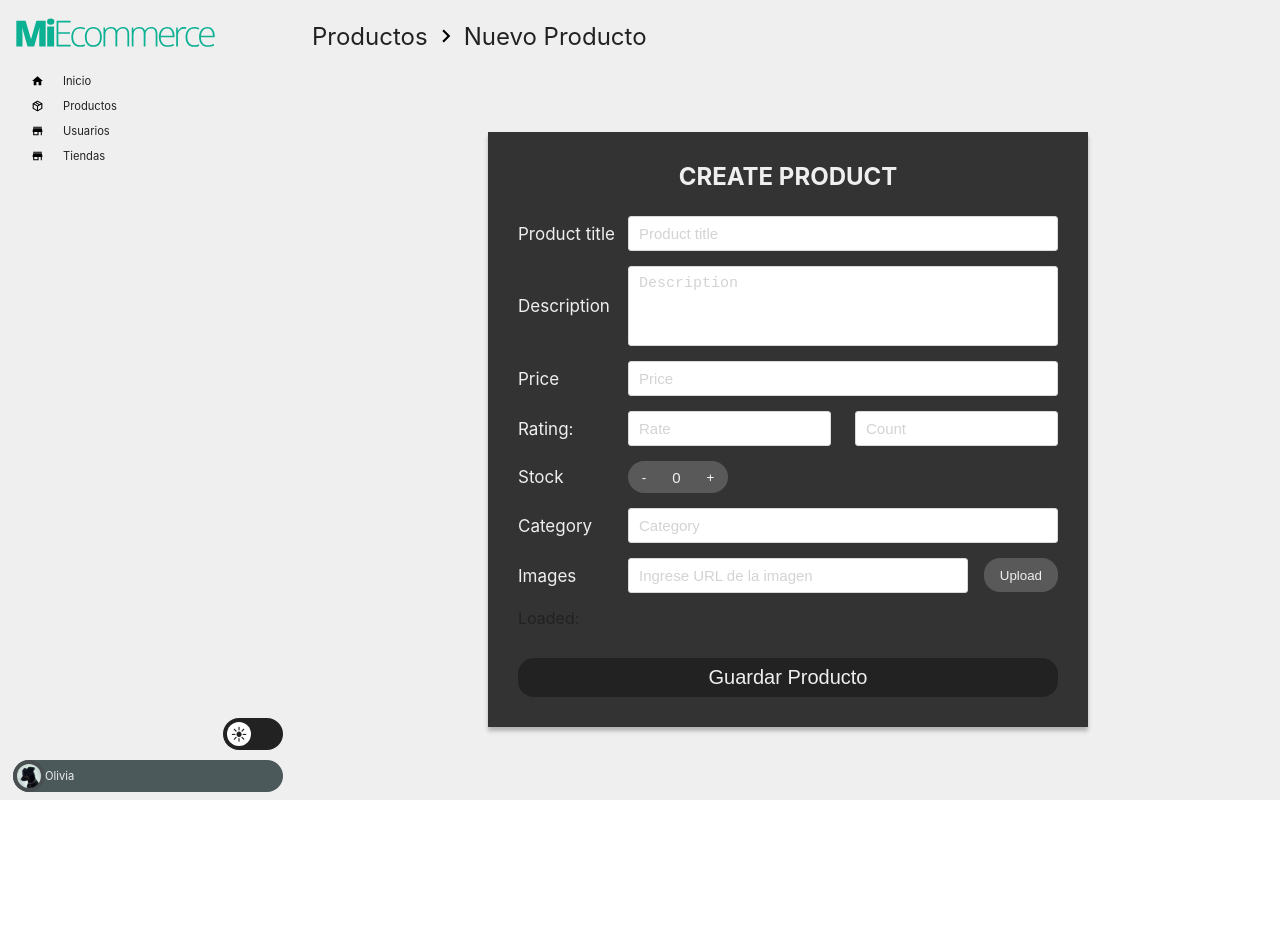
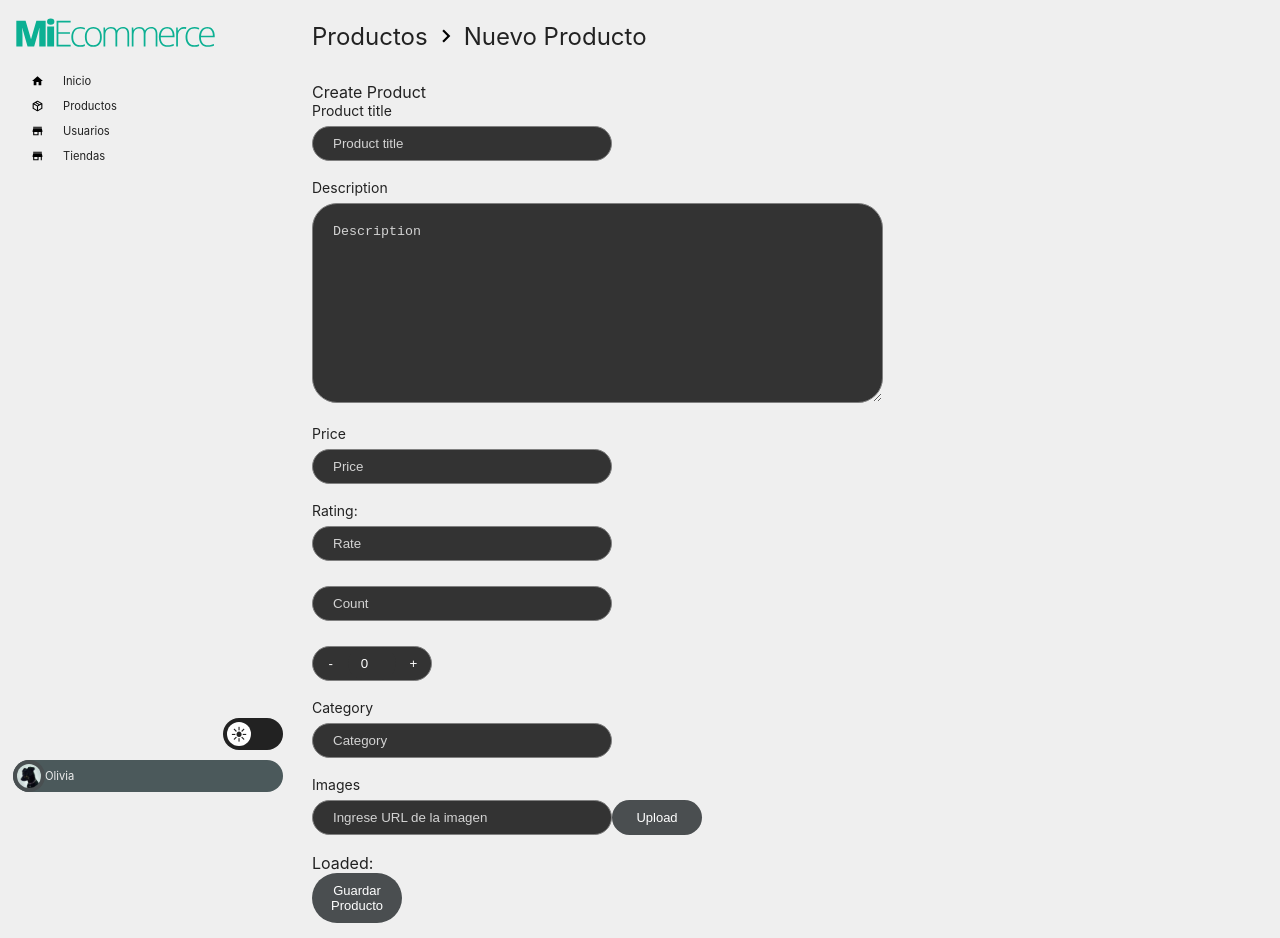
Before and after one commit to facundovacanicencosud/MiEcommerce-Grupo2-Sprint4, a React (Create React App) app: page /products/new in a window 1280 px wide. Before the commit the page ends 800 px from the top, so only its background shows below. Built offline with nearby package versions, Linux system fonts and the light colour scheme.

Commit message:
Agregando estilos a New Product

```diff
--- a/src/pages/Products/ProductView/NewProductView.jsx
+++ b/src/pages/Products/ProductView/NewProductView.jsx
@@ -2,7 +2,8 @@ import React, { useState, useRef } from "react";
 import { useNavigate } from "react-router-dom";
 import useForm from "../../../hooks/useForm";
 import { createProduct } from "../../../utils/apiConfig";
-import style from "../ProductView/newProductView.module.css";
+// import style from "../ProductView/newProductView.module.css";
+import style from "./productView.module.css";
 
 const NewProductView = () => {
   const navigate = useNavigate();
@@ -72,12 +73,12 @@ const NewProductView = () => {
       <div className={style.wrapper}>
         <div className={style.title}>Create Product</div>
         <div className={style.form}>
-          <form onSubmit={handleSubmit}>
+          <form onSubmit={handleSubmit} className={style.productForm}>
             <div className={style.inputfield}>
-              <label htmlFor="productName">Product title</label>
+              <label htmlFor="productName"><p>Product title</p></label>
               <input
                 required
-                className={style.input}
+                className={`${style.productForm__input_name}`}
                 type="text"
                 name="title"
                 placeholder="Product title"
@@ -85,20 +86,21 @@ const NewProductView = () => {
               />
             </div>
             <div className={style.inputfield}>
-              <label htmlFor="description">Description</label>
+              <label htmlFor="description"><p>Description</p></label>
               <textarea
                 className={style.textarea}
                 type="text"
                 name="description"
                 placeholder="Description"
                 onChange={handleChange}
+
               />
             </div>
             <div className={style.inputfield}>
-              <label htmlFor="price">Price</label>
+              <label htmlFor="price"><p>Price</p></label>
               <input
                 required
-                className={`${style.input} asNum`}
+                className={`${style.productForm__input_name} asNum`}
                 type="number"
                 name="price"
                 placeholder="Price"
@@ -108,10 +110,10 @@ const NewProductView = () => {
             </div>
 
             <div className={style.inputfield}>
-              <label htmlFor="rating">Rating:</label>
+              <label htmlFor="rating"><p>Rating:</p></label>
               <div className={style.rating_components}>
                 <input
-                  className={style.input}
+                  className={`${style.productForm__input_name}`}
                   type="number"
                   id="asNum"
                   name="rate"
@@ -123,7 +125,7 @@ const NewProductView = () => {
                 />
 
                 <input
-                  className={style.input}
+                  className={`${style.productForm__input_name}`}
                   type="number"
                   id="asNum"
                   name="count"
@@ -133,8 +135,8 @@ const NewProductView = () => {
                 />
               </div>
             </div>
-            <div className={style.inputfield}>
-              <label htmlFor="stock">Stock</label>
+            {/* <div className={style.inputfield}>
+              <label htmlFor="stock"><p>Stock</p></label>
               <div className={style.stock_wrapper}>
                 <button className={style.btn_stock} onClick={handleSubtractOne}>
                   {" "}
@@ -142,7 +144,7 @@ const NewProductView = () => {
                 </button>
                 <input
                   required
-                  className={`${style.stock_input} asNum`}
+                  className={`${style.stock_input} asNum ${style.productForm__input_name}`}
                   value={stock}
                   type="number"
                   name="stock"
@@ -154,11 +156,28 @@ const NewProductView = () => {
                   +
                 </button>
               </div>
+            </div> */}
+
+            <div className={style.productForm__input_stock}>
+              <button onClick={handleSubtractOne}> - </button>
+              <input
+                  required
+                  className={`falseClass asNum`}
+                  value={stock}
+                  type="number"
+                  name="stock"
+                  placeholder="Stock"
+                  min="0"
+                  onChange={handleChange}
+                />{" "}
+              <button onClick={handleAddOne}> + </button>
             </div>
+
+
             <div className={style.inputfield}>
-              <label htmlFor="rate">Category</label>
+              <label htmlFor="rate"><p>Category</p></label>
               <input
-                className={style.input}
+                className={`${style.productForm__input_name}`}
                 type="text"
                 name="category"
                 placeholder="Category"
@@ -166,17 +185,19 @@ const NewProductView = () => {
               />
             </div>
             <div className={style.inputfield}>
-              <label htmlFor="images">Images</label>
+              <label htmlFor="images"><p>Images</p></label>
               <div className={style.upload_images}>
                 <input
-                  className={style.input}
+                  className={`${style.productForm__input_name}`}
                   ref={imagesInput}
                   type="url"
                   name="images"
                   accept="image/*"
                   placeholder="Ingrese URL de la imagen"
                 />
-                <button onClick={sendImage} className={style.quitar_img_prod}>
+                <button onClick={sendImage}
+                className={`${style.quitar_img_prod} ${style.productForm_cancel_button}`}
+                >
                   Upload
                 </button>
               </div>
@@ -194,7 +215,7 @@ const NewProductView = () => {
                       />
                       <p>{image}</p>
                       <button
-                        className={style.quitar_img_prod}
+                        className={`${style.quitar_img_prod} ${style.productForm_cancel_button}`}
                         onClick={(e) => handleDelete(e, i)}
                       >
                         Quitar
@@ -206,7 +227,8 @@ const NewProductView = () => {
             </div>
 
             <div>
-              <button type="submit" className={style.btnCreateProduct}>
+              <button type="submit"
+              className={`${style.btnCreateProduct} ${style.productForm_cancel_button}`}>
                 <span>Guardar Producto</span>
               </button>
               <div>{warning && <p>{warning}</p>}</div>
--- a/src/pages/Products/ProductView/newProductView.module.css
+++ b/src/pages/Products/ProductView/newProductView.module.css
@@ -1,11 +1,10 @@
 .wrapper {
-  max-width: 600px;
-  width: 100%;
   background-color: var(--negro-claro);
   margin: 50px auto;
   box-shadow: 0px 4px 4px rgba(0, 0, 0, 0.25);
   padding: 30px;
   animation: fade-in 0.7s ease-in;
+  width: 69%;
 }
 
 @keyframes fade-in {
@@ -56,21 +55,28 @@
   gap: 1rem;
 }
 
-.wrapper .form .inputfield .input,
+
 .wrapper .form .inputfield .textarea {
-  width: 100%;
-  outline: none;
-  border: 1px solid #d5dbd9;
-  font-size: 15px;
-  padding: 8px 10px;
-  border-radius: 3px;
-  transition: all 0.3s ease;
+  width: 300px;
+  height: 35px;
+  margin-bottom: 18px;
+  margin-top: 7px;
+  padding-left: 20px;
 }
 
 .wrapper .form .inputfield .textarea {
+  width: 300px;
+  height: 35px;
+  margin-bottom: 18px;
+  margin-top: 7px;
+  padding-left: 20px;
+  border-radius: 25px;
+  background-color: rgb(51, 51, 51);
+  border: 1px solid gray;
+  color: gray;
   width: 100%;
-  height: 80px;
-  resize: none;
+  height: 200px;
+  padding: 20px;
 }
 
 .wrapper .form .inputfield p {
--- a/src/pages/Products/ProductView/productView.module.css
+++ b/src/pages/Products/ProductView/productView.module.css
@@ -1,3 +1,7 @@
+.wrapper{
+  width: 60%;
+}
+
 .productView_container {
   display: flex;
   flex-direction: column;
```
